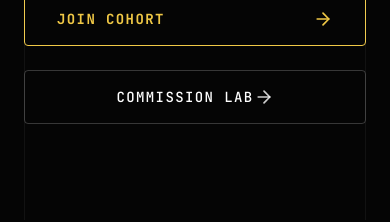
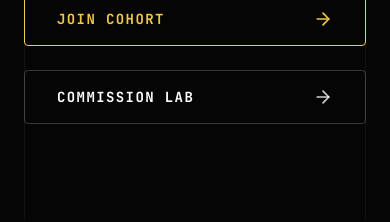
Before and after one commit to BinnaDevLab/binnadev-lab-website, a Next.js app: page / in a window 390 px wide. Shown: the part 592-814 px from the top of the page. Built offline with nearby package versions, Linux system fonts and the light colour scheme.

Commit message:
Refine hero CTA button styles
Adjust the hero section call-to-action buttons for consistent sizing and alignment across breakpoints. This adds minimum widths, preserves full-width behavior on small screens, and updates the secondary button typography and hover motion for clearer emphasis.

```diff
--- a/src/components/home/HeroSection.tsx
+++ b/src/components/home/HeroSection.tsx
@@ -87,7 +87,7 @@ export function HeroSection() {
           <div className="flex flex-col sm:flex-row items-stretch sm:items-center gap-6 w-full max-w-2xl">
             <Link
               href="/cohorts"
-              className="group relative flex items-center justify-between gap-6 px-8 py-4 bg-transparent border border-gold hover:bg-gold text-gold hover:text-obsidian rounded-sm transition-all duration-300 w-full sm:w-auto"
+              className="group relative flex items-center justify-between gap-6 px-8 py-4 bg-transparent border border-gold hover:bg-gold text-gold hover:text-obsidian rounded-sm transition-all duration-300 w-full sm:w-auto min-w-[240px]"
             >
               <Mono className="uppercase tracking-widest text-sm font-bold text-current">
                 Join Cohort
@@ -97,12 +97,12 @@ export function HeroSection() {
 
             <Link
               href="/services"
-              className="group relative overflow-hidden flex items-center justify-center px-6 py-4 lg:px-8 lg:py-5 border border-white/20 rounded-sm text-white font-mono font-bold tracking-wider hover:border-white/40 transition-all duration-300 min-w-[200px]"
+              className="group relative overflow-hidden flex items-center justify-between gap-6 px-8 py-4 bg-transparent border border-white/20 rounded-sm text-white hover:border-white/40 transition-all duration-300 w-full sm:w-auto min-w-[240px]"
             >
-              <Mono className="uppercase tracking-widest text-sm font-medium text-current">
+              <Mono className="uppercase tracking-widest text-sm font-bold text-current">
                 Commission Lab
               </Mono>
-              <ArrowRight className="w-5 h-5 text-white/80 group-hover:text-white transition-all duration-300 group-hover:translate-x-1" />
+              <ArrowRight className="w-5 h-5 text-white/80 group-hover:text-white transition-transform duration-300 group-hover:translate-x-1" />
             </Link>
           </div>
         </FadeIn>
```
Also changed, not shown: public/sw.js.
